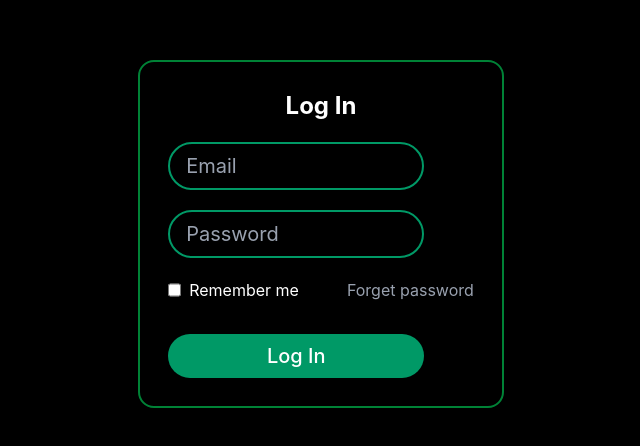
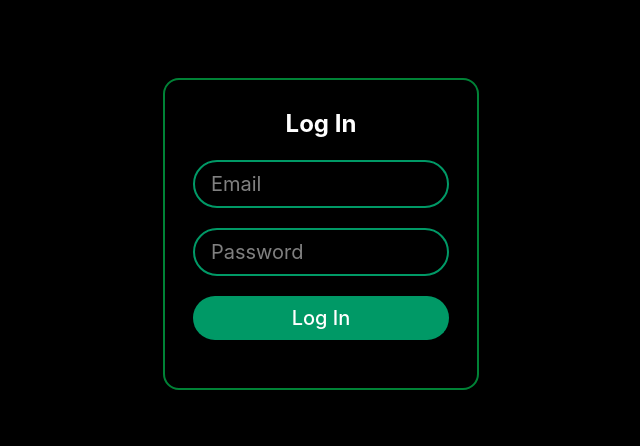
Before and after one commit to Anilbk777/react-projects, a React (Vite) app in the folder EmployeeManagementSystem/: page / in a window 1280 px wide. Shown: the part 166-612 px from the top of the page, without its empty margins (319-959 px from the left). Built offline with nearby package versions, Linux system fonts and the light colour scheme.

Commit message:
login form fixed

```diff
--- a/EmployeeManagementSystem/src/Components/Auth/Login.jsx
+++ b/EmployeeManagementSystem/src/Components/Auth/Login.jsx
@@ -1,72 +1,50 @@
-import React, { useState, useRef } from "react";
+import React, { useState } from "react";
 
 function Login({ handleLogIn }) {
   const [email, setEmail] = useState("");
   const [password, setPassword] = useState("");
-  const formRef = useRef(null);
 
   const handleSubmit = (e) => {
     e.preventDefault();
     handleLogIn(email, password);
-    console.log("heoow from handle submit   ");
+
+    console.log("submitted");
 
     setEmail("");
     setPassword("");
   };
-  const triggerSubmit = () => {
-    formRef.current.requestSubmit(); // modern & clean
-  };
+
   return (
-    <div className=" h-screen w-full flex items-center justify-center  ">
+    <div className="h-screen w-full flex items-center justify-center">
       <div className="border-2 flex flex-col items-center justify-center gap-5 p-7 rounded-2xl border-green-700">
         <h1 className="text-2xl font-bold">Log In</h1>
-        <div>
-          <div>
-            <form
-              ref={formRef}
-              id="loginForm"
-              onSubmit={handleSubmit}
-              className="flex flex-col gap-5 mb-5"
-            >
+
+        <form onSubmit={handleSubmit} className="flex flex-col gap-5 mb-5">
           <input
             required
             value={email}
-                onChange={(e) => {
-                  setEmail(e.target.value);
-                }}
+            onChange={(e) => setEmail(e.target.value)}
             type="email"
-                name="email"
             placeholder="Email"
-                className="border-2 outline-none border-emerald-600 rounded-full px-4 py-2 w-[20vw] text-xl placeholder:text-gray-400"
+            className="border-2 outline-none border-emerald-600 rounded-full px-4 py-2 w-[20vw] text-xl"
           />
+
           <input
+            required
             value={password}
-                onChange={(e) => {
-                  setPassword(e.target.value);
-                }}
-                required
+            onChange={(e) => setPassword(e.target.value)}
             type="password"
-                name="password"
             placeholder="Password"
-                className="border-2 outline-none border-emerald-600 rounded-full px-4 py-2 w-[20vw] text-xl placeholder:text-gray-400"
+            className="border-2 outline-none border-emerald-600 rounded-full px-4 py-2 w-[20vw] text-xl"
           />
-            </form>
-          </div>
-          <div className="flex gap-12 mb-8">
-            <div className="flex">
-              <input type="checkbox" name="remember" id="remember" />
-              <label htmlFor="remember" className="ml-2">
-                Remember me
-              </label>
-            </div>
-            <div className="text-gray-400">Forget password</div>
-          </div>
-          <div className=" bg-emerald-600 rounded-full px-4 py-2 w-[20vw] text-center text-xl font-medium hover:bg-emerald-700 active:scale-95">
-            <button type="submit" onClick={triggerSubmit}>
+
+          <button
+            type="submit"
+            className="bg-emerald-600 rounded-full px-4 py-2 w-[20vw] text-xl font-medium hover:bg-emerald-700 active:scale-95"
+          >
             Log In
           </button>
-          </div>
-        </div>
+        </form>
       </div>
     </div>
   );
```
Lines whose indentation alone changed are shown as unchanged.
